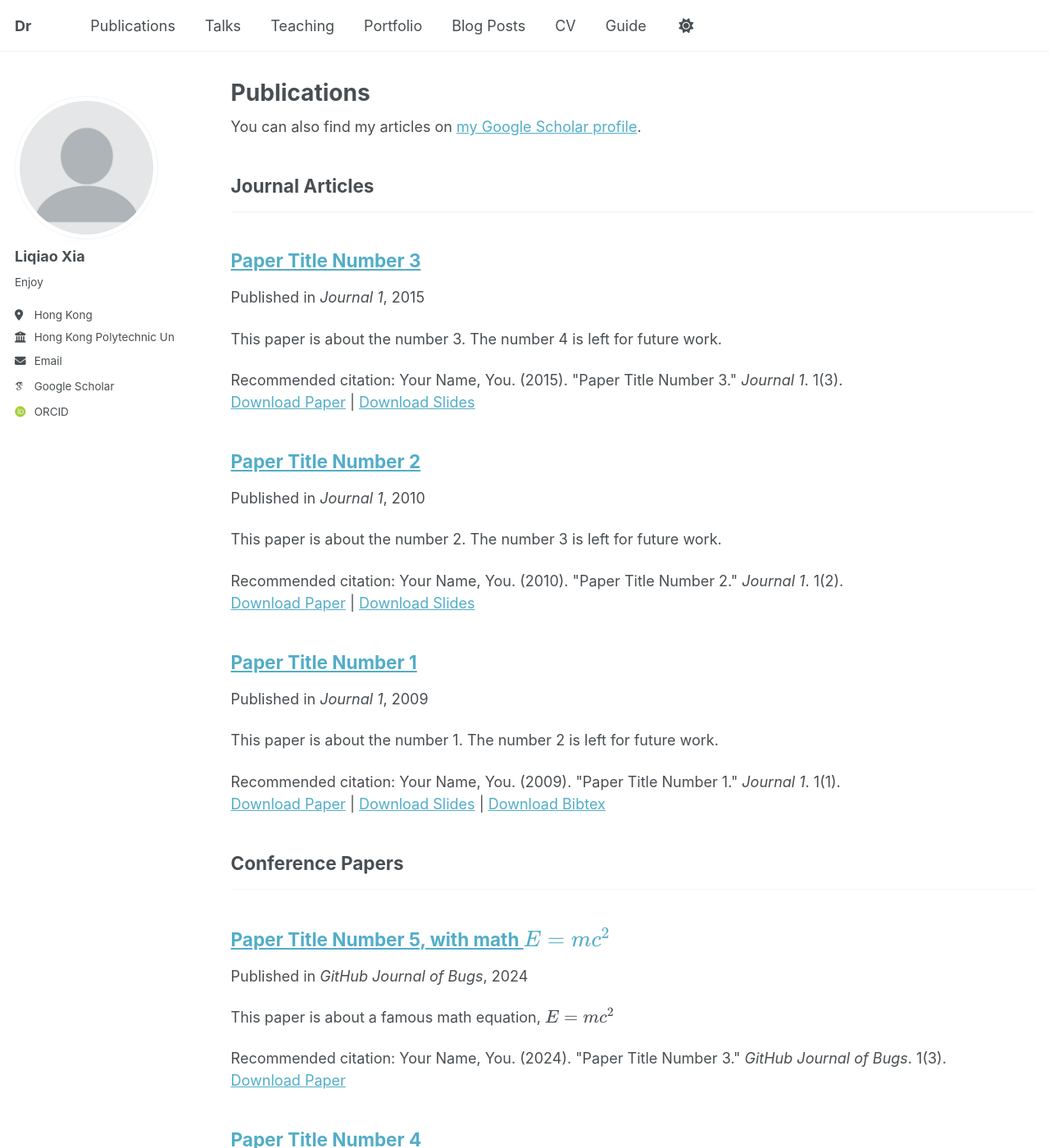
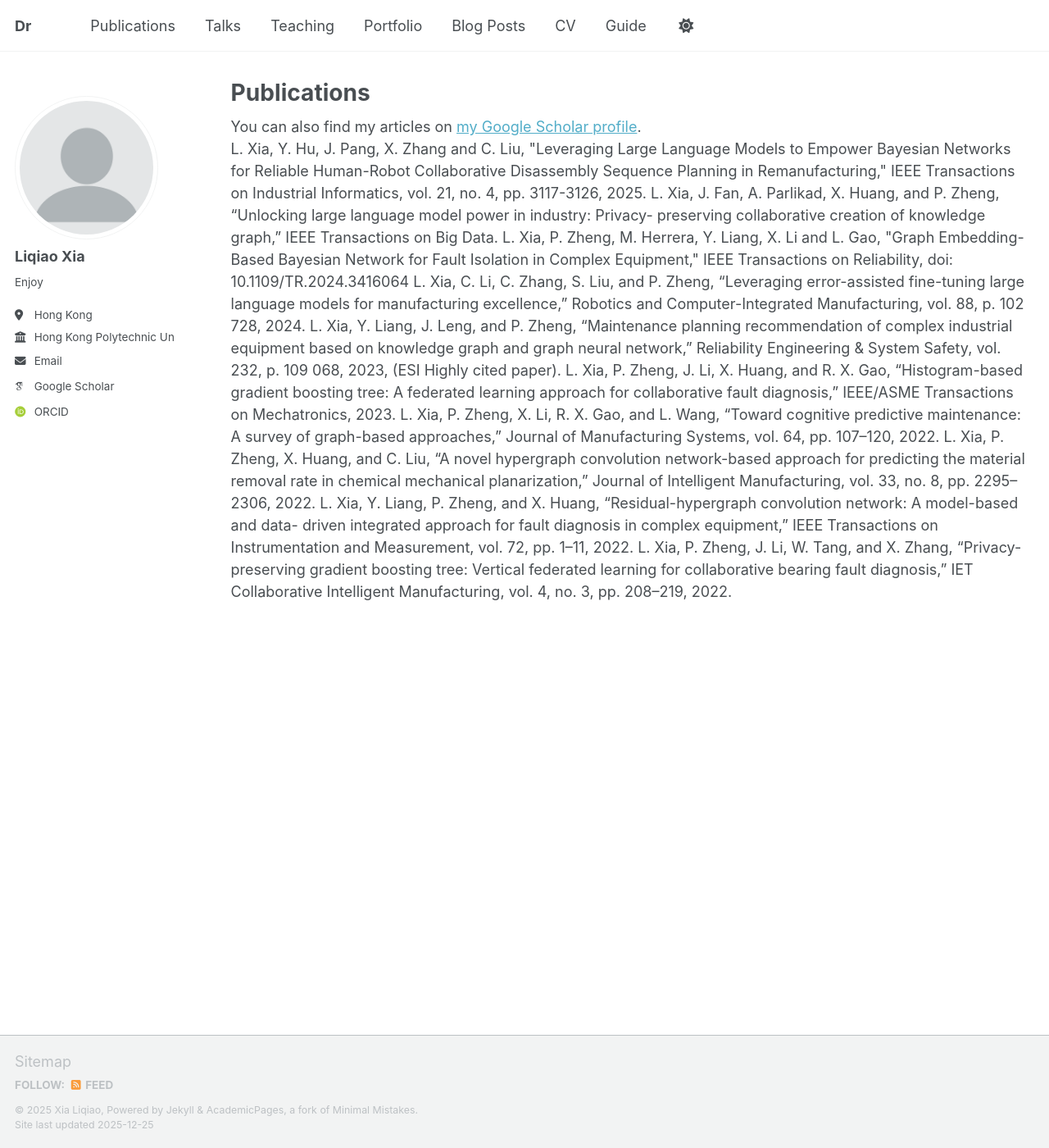
Before and after one commit to rickyqiao/liqiaoxia123, a Jekyll site: the page built from _pages/publications.html, in a window 1280 px wide and 1400 px high. Shown: the whole window at 82% size. Built offline with Jekyll 4.4.1, drawn with Linux system fonts in a browser that asks for light colours; some web fonts are replaced; a script bundle is joined from its source files by our own code; library files that are not in the unit come from our copies; some of the changed text lies outside the part shown.

Commit message:
Update publications.html

```diff
--- a/_pages/publications.html
+++ b/_pages/publications.html
@@ -9,25 +9,13 @@ author_profile: true
   <div class="wordwrap">You can also find my articles on <a href="{{site.author.googlescholar}}">my Google Scholar profile</a>.</div>
 {% endif %}
 
-{% include base_path %}
-
-<!-- New style rendering if publication categories are defined -->
-{% if site.publication_category %}
-  {% for category in site.publication_category  %}
-    {% assign title_shown = false %}
-    {% for post in site.publications reversed %}
-      {% if post.category != category[0] %}
-        {% continue %}
-      {% endif %}
-      {% unless title_shown %}
-        <h2>{{ category[1].title }}</h2><hr />
-        {% assign title_shown = true %}
-      {% endunless %}
-      {% include archive-single.html %}
-    {% endfor %}
-  {% endfor %}
-{% else %}
-  {% for post in site.publications reversed %}
-    {% include archive-single.html %}
-  {% endfor %}
-{% endif %}
+L. Xia, Y. Hu, J. Pang, X. Zhang and C. Liu, "Leveraging Large Language Models to Empower Bayesian Networks for Reliable Human-Robot Collaborative Disassembly Sequence Planning in Remanufacturing," IEEE Transactions on Industrial Informatics, vol. 21, no. 4, pp. 3117-3126, 2025.
+L. Xia, J. Fan, A. Parlikad, X. Huang, and P. Zheng, “Unlocking large language model power in industry: Privacy- preserving collaborative creation of knowledge graph,” IEEE Transactions on Big Data.
+L. Xia, P. Zheng, M. Herrera, Y. Liang, X. Li and L. Gao, "Graph Embedding-Based Bayesian Network for Fault Isolation in Complex Equipment," IEEE Transactions on Reliability, doi: 10.1109/TR.2024.3416064
+L. Xia, C. Li, C. Zhang, S. Liu, and P. Zheng, “Leveraging error-assisted fine-tuning large language models for manufacturing excellence,” Robotics and Computer-Integrated Manufacturing, vol. 88, p. 102 728, 2024.
+L. Xia, Y. Liang, J. Leng, and P. Zheng, “Maintenance planning recommendation of complex industrial equipment based on knowledge graph and graph neural network,” Reliability Engineering & System Safety, vol. 232, p. 109 068, 2023, (ESI Highly cited paper).
+L. Xia, P. Zheng, J. Li, X. Huang, and R. X. Gao, “Histogram-based gradient boosting tree: A federated learning approach for collaborative fault diagnosis,” IEEE/ASME Transactions on Mechatronics, 2023.
+L. Xia, P. Zheng, X. Li, R. X. Gao, and L. Wang, “Toward cognitive predictive maintenance: A survey of graph-based approaches,” Journal of Manufacturing Systems, vol. 64, pp. 107–120, 2022.
+L. Xia, P. Zheng, X. Huang, and C. Liu, “A novel hypergraph convolution network-based approach for predicting the material removal rate in chemical mechanical planarization,” Journal of Intelligent Manufacturing, vol. 33, no. 8, pp. 2295–2306, 2022.
+L. Xia, Y. Liang, P. Zheng, and X. Huang, “Residual-hypergraph convolution network: A model-based and data- driven integrated approach for fault diagnosis in complex equipment,” IEEE Transactions on Instrumentation and Measurement, vol. 72, pp. 1–11, 2022.
+L. Xia, P. Zheng, J. Li, W. Tang, and X. Zhang, “Privacy-preserving gradient boosting tree: Vertical federated learning for collaborative bearing fault diagnosis,” IET Collaborative Intelligent Manufacturing, vol. 4, no. 3, pp. 208–219, 2022.
```
